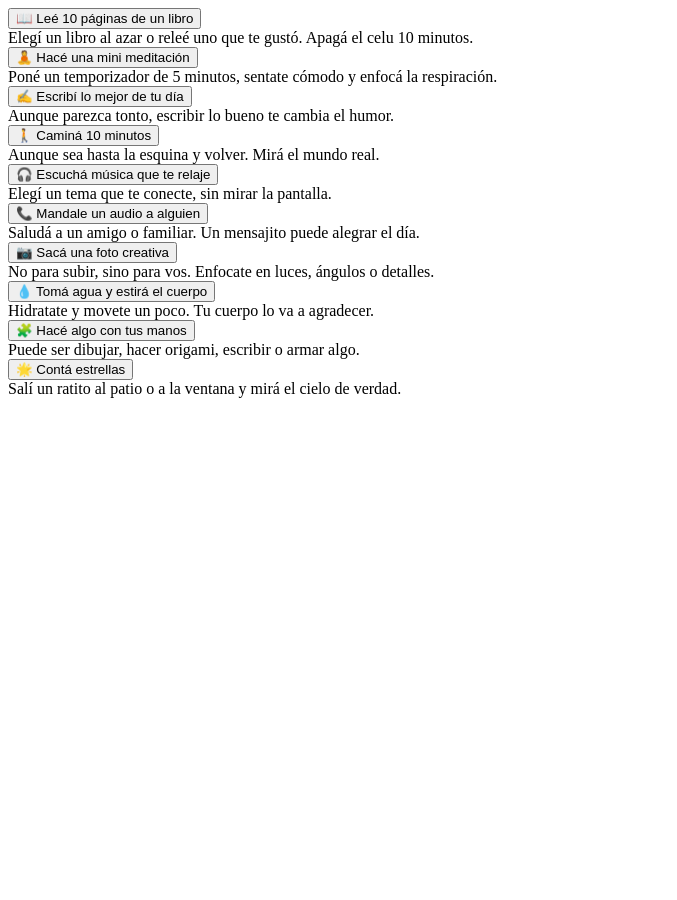
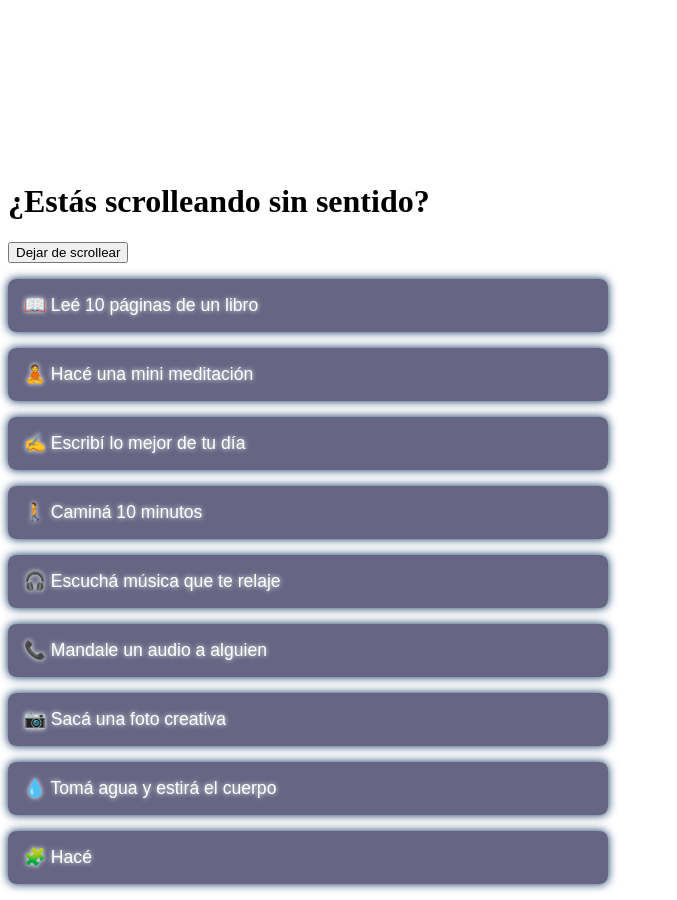
Before and after one commit to lautibelelli/DEJA-DE-SCROLLEAR-gabi-lauti, a plain HTML site: page index.html in a window 1280 px wide. Shown: the whole page, without its empty margins (0-677 px from the left). Before the commit the page ends 800 px from the top, so only its background shows below. Drawn offline with Linux system fonts and the light colour scheme.

Commit message:
Update index.html
index 3.0

```diff
--- a/index.html
+++ b/index.html
@@ -1,3 +1,18 @@
+<!DOCTYPE html>
+<html lang="es">
+<head>
+  <meta charset="UTF-8" />
+  <meta name="viewport" content="width=device-width, initial-scale=1" />
+  <title>Dejá de Scrollear</title>
+  <link rel="stylesheet" href="style.css" />
+</head>
+<body>
+  <canvas id="stars"></canvas>
+
+  <div class="container">
+    <h1>¿Estás scrolleando sin sentido?</h1>
+    <button id="boton">Dejar de scrollear</button>
+
     <div id="ideas" class="hidden">
       <div class="idea-box">
         <button class="idea-title">📖 Leé 10 páginas de un libro</button>
@@ -32,22 +47,4 @@
         <div class="idea-desc">Hidratate y movete un poco. Tu cuerpo lo va a agradecer.</div>
       </div>
       <div class="idea-box">
-    <button class="idea-title">🧩 Hacé algo con tus manos</button>
-    <div class="idea-desc">Puede ser dibujar, hacer origami, escribir o armar algo.</div>
-  </div>
-  <div class="idea-box">
-    <button class="idea-title">🌟 Contá estrellas</button>
-    <div class="idea-desc">Salí un ratito al patio o a la ventana y mirá el cielo de verdad.</div>
-  </div>
-</div>
-<script>
-  const botones = document.querySelectorAll('.idea-title');
-  botones.forEach(boton => {
-    boton.addEventListener('click', () => {
-      const desc = boton.nextElementSibling;
-      const activo = desc.style.display === 'block';
-      document.querySelectorAll('.idea-desc').forEach(d => d.style.display = 'none');
-      desc.style.display = activo ? 'none' : 'block';
-    });
-  });
-</script>
+        <button class="idea-title">🧩 Hacé
```
Lines whose indentation alone changed are shown as unchanged.
